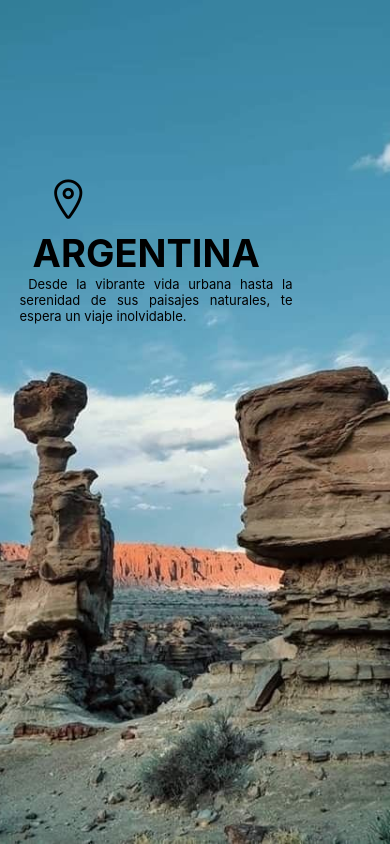
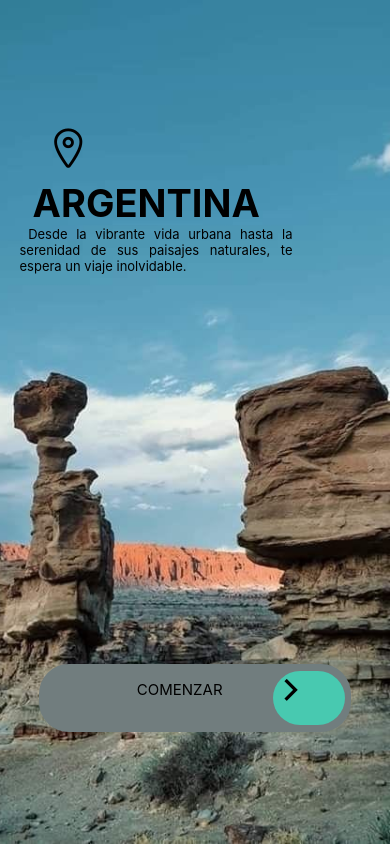
Before and after one commit to Lucostamagna/Country_design, a React Native app: screen /Dashboard in a window 390 px wide. Built offline with nearby package versions, Linux system fonts and the light colour scheme.

Commit message:
add fix dashBoard

```diff
--- a/src/Screen/DashboardScreen.tsx
+++ b/src/Screen/DashboardScreen.tsx
@@ -6,21 +6,36 @@ import {
   Dimensions,
   Image,
   Text,
-  ImageBackground
+  ImageBackground,
+  TouchableOpacity,
 } from "react-native";
-import Ionicons from '@expo/vector-icons/Ionicons';
+import Ionicons from "@expo/vector-icons/Ionicons";
 
 const DashboardScreen = () => {
   return (
     <View style={styles.container}>
-      <ImageBackground source={require("../../assets/Arg.jpeg")} style={styles.imageBackground}>
+      <ImageBackground
+        source={require("../../assets/Arg.jpeg")}
+        style={styles.imageBackground}
+      >
+         <View style={styles.ViewIcon}>
+          <Ionicons name="location-outline" size={45} color="black" />
+        </View>
+        <Text style={styles.text}>ARGENTINA</Text>
+        <View style={{ width: "70%", marginRight: "20%" }}>
+          <Text style={styles.text1}>
+            {" "}
+            Desde la vibrante vida urbana hasta la serenidad de sus paisajes
+            naturales, te espera un viaje inolvidable.
+          </Text>
+        </View>
 
-        <Text style={styles.text}>ARGENTINA</Text>
-        <View style={{width:'70%', marginRight:'20%'}}>
-        <Text style={styles.text1}> Desde la vibrante vida urbana hasta la serenidad de sus paisajes naturales, te espera un viaje inolvidable.</Text>
-        </View>
-        <View style={styles.ViewIcon}>
-        <Ionicons name="location-outline" size={45} color="black" />
+        <View style={styles.ViewBotton}>
+<Text style={styles.text2}> COMENZAR</Text>
+          <TouchableOpacity style={styles.button} activeOpacity={0.8}>
+
+          <Ionicons name="chevron-forward-outline" size={35} color="black" marginLeft={25} marginTop={7} />
+          </TouchableOpacity>
         </View>
       </ImageBackground>
     </View>
@@ -30,31 +45,55 @@ const DashboardScreen = () => {
 const styles = StyleSheet.create({
   container: {
     flex: 1,
-    justifyContent: 'center',
-    alignItems: 'center',
+    justifyContent: "center",
+    alignItems: "center",
   },
   imageBackground: {
-    width: '100%',
-    height: '100%',
-    resizeMode: 'cover',
-    justifyContent: 'center',
-    alignItems: 'center',
+    width: "100%",
+    height: "100%",
+    resizeMode: "cover",
+    justifyContent: "center",
+    alignItems: "center",
   },
   text: {
     fontSize: 38,
-    fontWeight: 'bold',
-    color: 'black',
-   marginTop:'-100%',
-   marginRight:'25%'
+    fontWeight: "bold",
+    color: "black",
+    marginTop: "2%",
+    marginRight: "25%",
   },
-  text1:{
+  text1: {
     fontSize: 13,
-         textAlign: 'justify',
-         color:'black'
+    textAlign: "justify",
+    color: "black",
   },
-  ViewIcon:{
-    marginTop:'-38%',
-    marginRight:'65%'
+  ViewIcon: {
+    marginTop: "3%",
+    marginRight: "65%",
+  },
+  ViewBotton:{
+width:'80%',
+height:'8%',
+borderRadius:30,
+backgroundColor:'#717D7E',
+marginTop:'100%',
+
+  },
+  button:{
+width:'23%',
+height:'80%',
+borderRadius:30,
+backgroundColor:'#48C9B0',
+marginLeft:'75%',
+marginTop:'-9%'
+  },
+  text2:{
+    color:'black',
+    marginLeft:'30%',
+    marginTop:'5%',
+    fontSize: 15,
+
+
   }
 });
 
```
